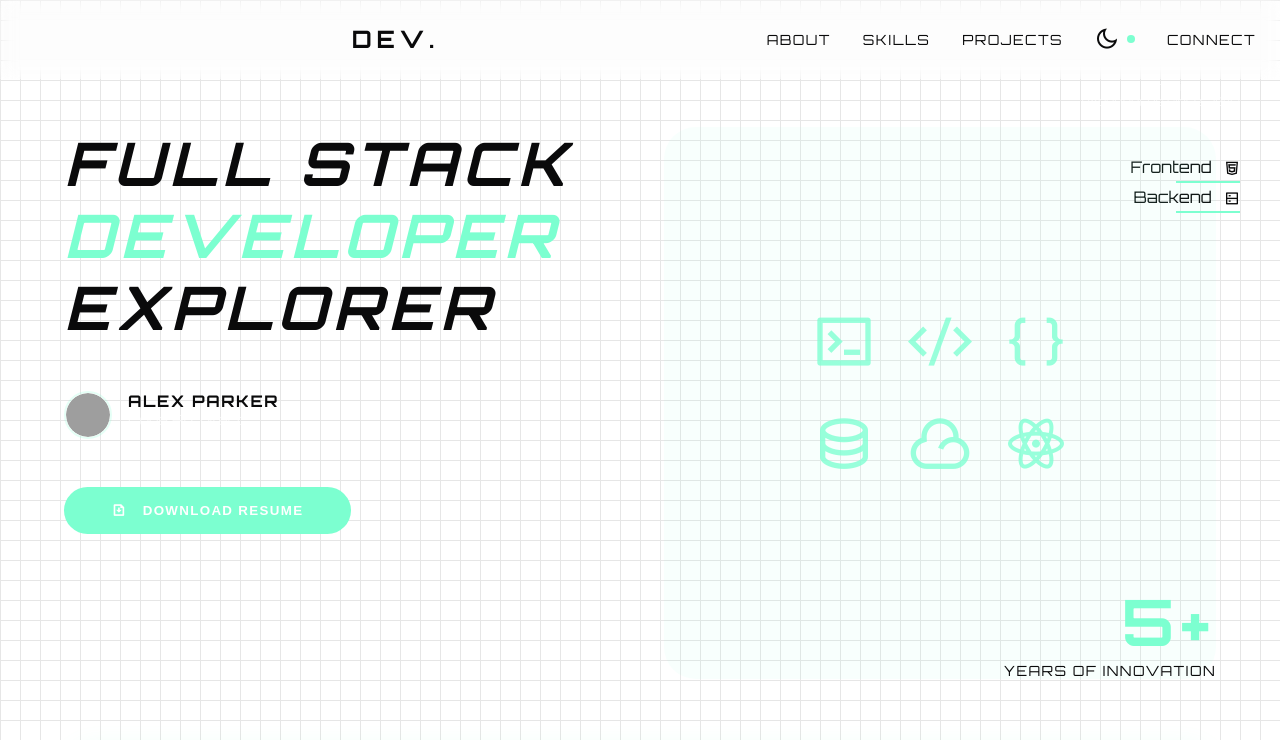
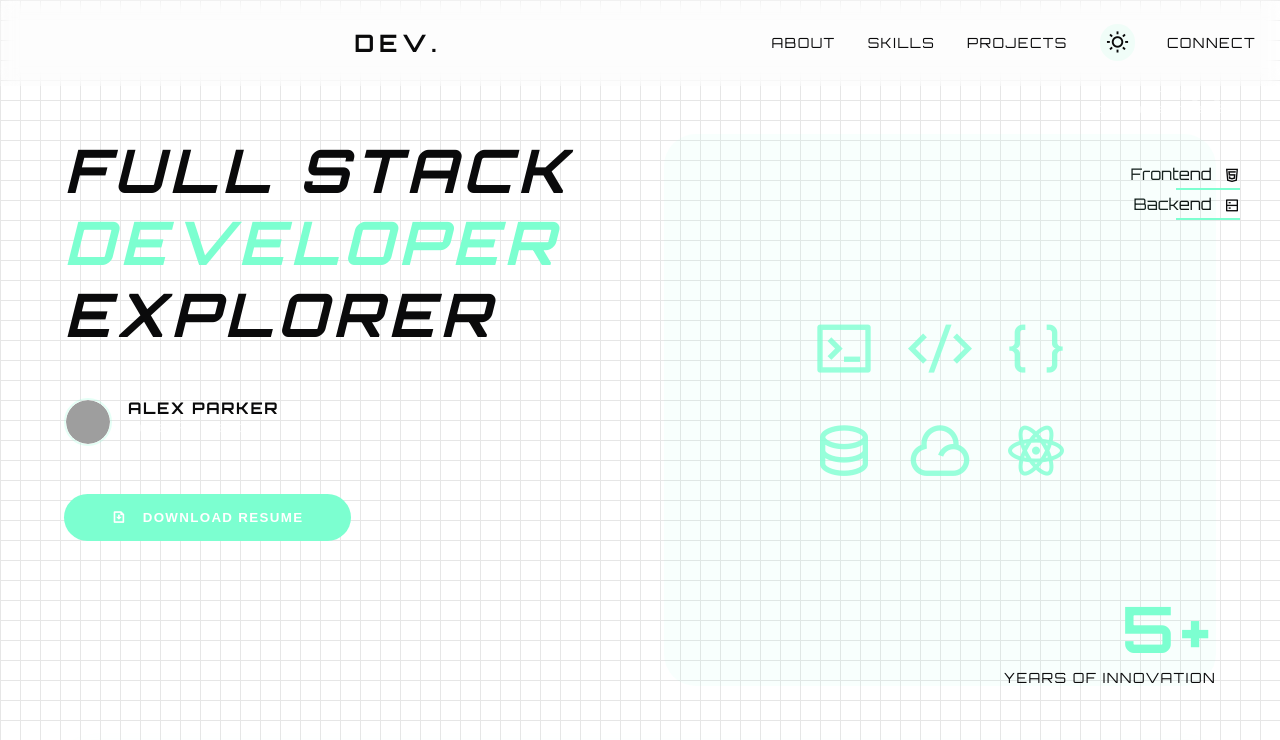
Before and after one commit to bsour/PortfolioDEV., a plain HTML site: page index.html in a window 1280 px wide. Both pictures are taken after a click on the element 1114 px from the left and 39 px from the top of the page. Shown: the top 740 px of the page. Drawn offline with nearby package versions, Linux system fonts and the light colour scheme; grey boxes are pictures that could not be loaded.

Commit message:
dark and light mode button animation added

```diff
--- a/script.js
+++ b/script.js
@@ -39,20 +39,53 @@ document.addEventListener('DOMContentLoaded', () => {
 
     // Theme Toggle
     const themeToggle = document.querySelector('.theme-toggle');
+    const themeIcon = themeToggle.querySelector('i');
     const root = document.documentElement;
     let isDark = true;
 
     themeToggle.addEventListener('click', () => {
+        // Add switching class for animation
+        themeToggle.classList.add('switching');
+
+        // Toggle theme
         isDark = !isDark;
+
+        // Update icon and classes
         if (isDark) {
+            themeToggle.classList.remove('light-mode');
+            themeToggle.classList.add('dark-mode');
+            themeIcon.classList.remove('ri-sun-line');
+            themeIcon.classList.add('ri-moon-line');
             root.style.setProperty('--color-space-dark', '#0A0A0B');
             root.style.setProperty('--color-space-light', '#FFFFFF');
         } else {
+            themeToggle.classList.remove('dark-mode');
+            themeToggle.classList.add('light-mode');
+            themeIcon.classList.remove('ri-moon-line');
+            themeIcon.classList.add('ri-sun-line');
             root.style.setProperty('--color-space-dark', '#FFFFFF');
             root.style.setProperty('--color-space-light', '#0A0A0B');
         }
+
+        // Update body colors
         document.body.style.backgroundColor = isDark ? '#0A0A0B' : '#FFFFFF';
         document.body.style.color = isDark ? '#FFFFFF' : '#0A0A0B';
+
+        // Remove switching class after animation
+        setTimeout(() => {
+            themeToggle.classList.remove('switching');
+        }, 500);
+    });
+
+    // Add hover effect for theme indicator
+    themeToggle.addEventListener('mousemove', (e) => {
+        const rect = themeToggle.getBoundingClientRect();
+        const x = e.clientX - rect.left;
+        const y = e.clientY - rect.top;
+
+        const indicator = themeToggle.querySelector('.theme-indicator');
+        indicator.style.left = `${x - 12}px`;
+        indicator.style.top = `${y - 12}px`;
     });
 
     // Enhanced Navigation
--- a/styles.css
+++ b/styles.css
@@ -225,17 +225,99 @@ body {
 }
 
 .theme-toggle {
+  position: relative;
   display: flex;
   align-items: center;
   gap: 0.5rem;
-}
-
+  cursor: pointer;
+  padding: 0.5rem;
+  border-radius: 2rem;
+  transition: all 0.3s ease;
+  background: rgba(124, 255, 208, 0.1);
+}
+
+.theme-toggle i {
+  font-size: 1.2rem;
+  transition: all 0.5s cubic-bezier(0.4, 0, 0.2, 1);
+}
+
+/* Theme Toggle Animation */
+.theme-toggle.light-mode i {
+  transform: rotate(360deg) scale(1.2);
+}
+
+.theme-toggle.dark-mode i {
+  transform: rotate(0deg) scale(1);
+}
+
+/* Glow Effect */
 .theme-indicator {
-  width: 8px;
-  height: 8px;
-  background-color: var(--color-space-mint);
+  position: absolute;
+  width: 1.5rem;
+  height: 1.5rem;
   border-radius: 50%;
-  animation: pulse-glow 3s ease-in-out infinite;
+  background: var(--color-space-mint);
+  opacity: 0;
+  transform: scale(0);
+  transition: all 0.5s cubic-bezier(0.4, 0, 0.2, 1);
+  z-index: -1;
+}
+
+.theme-toggle:hover .theme-indicator {
+  opacity: 0.2;
+  transform: scale(2);
+}
+
+/* Pulse Effect */
+.theme-toggle::after {
+  content: '';
+  position: absolute;
+  inset: 0;
+  border-radius: 2rem;
+  border: 2px solid var(--color-space-mint);
+  opacity: 0;
+  transition: all 0.5s ease;
+}
+
+.theme-toggle:hover::after {
+  animation: pulse 1.5s infinite;
+}
+
+@keyframes pulse {
+  0% {
+    transform: scale(1);
+    opacity: 0.5;
+  }
+  70% {
+    transform: scale(1.1);
+    opacity: 0;
+  }
+  100% {
+    transform: scale(1);
+    opacity: 0;
+  }
+}
+
+/* Click Effect */
+.theme-toggle:active {
+  transform: scale(0.95);
+}
+
+/* Theme Switch Animation */
+.theme-toggle.switching i {
+  animation: switchTheme 0.5s ease;
+}
+
+@keyframes switchTheme {
+  0% {
+    transform: scale(1) rotate(0);
+  }
+  50% {
+    transform: scale(0) rotate(180deg);
+  }
+  100% {
+    transform: scale(1) rotate(360deg);
+  }
 }
 
 .contact-button {
```
